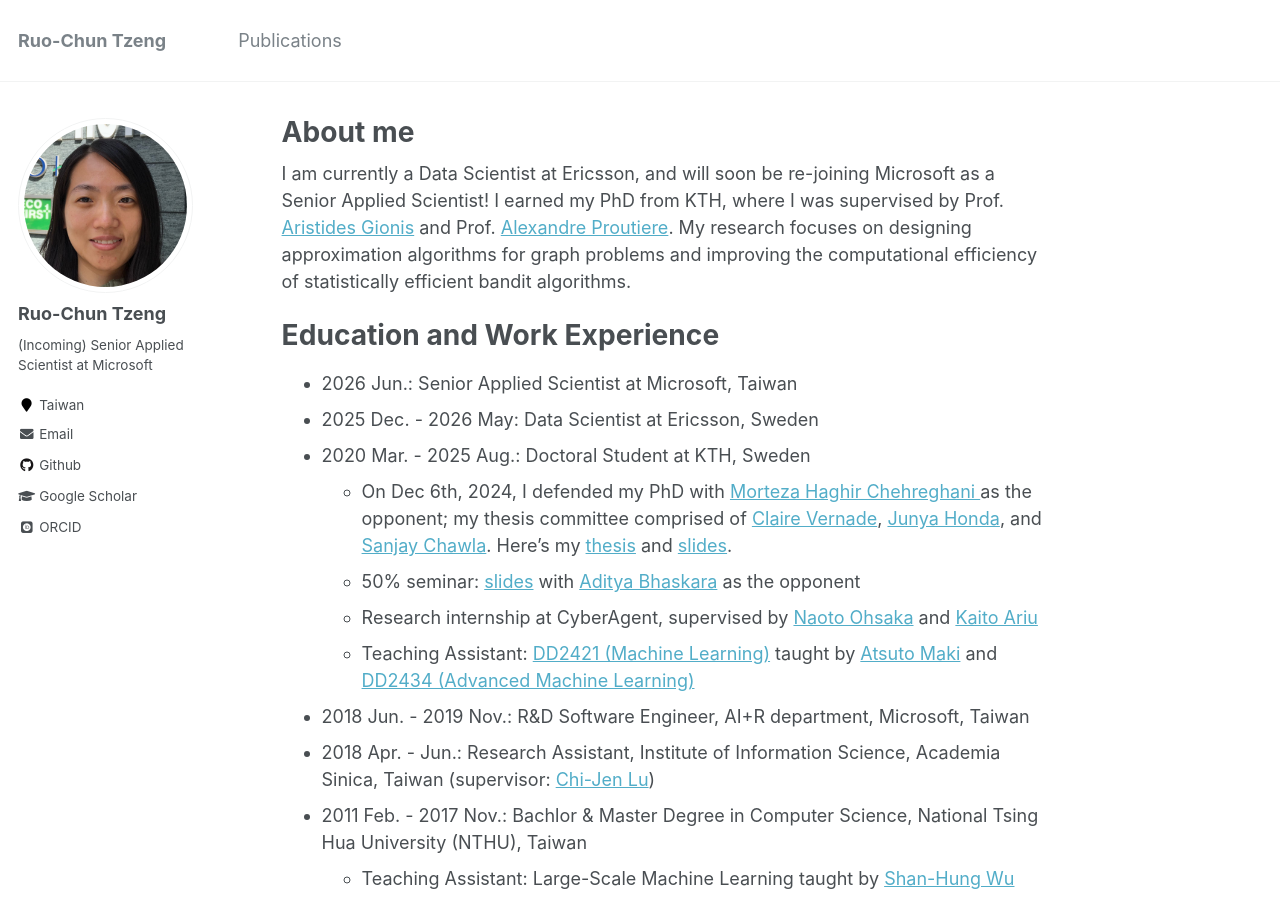
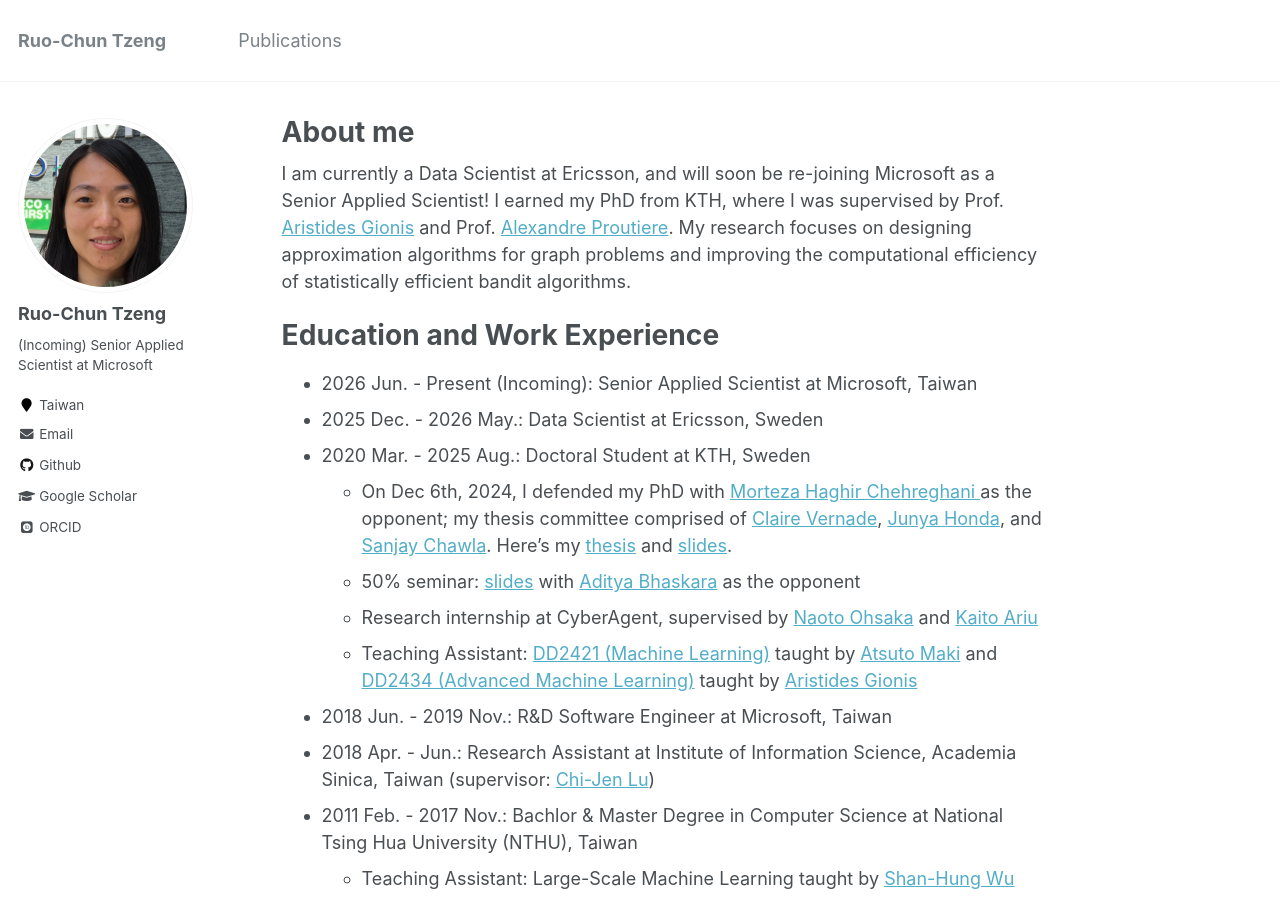
Before and after one commit to rctzeng/rctzeng.github.io, a Jekyll site: the page built from _pages/about.md, in a window 1280 px wide and 900 px high. Built offline with Jekyll 4.4.1, drawn with Linux system fonts in a browser that asks for light colours; some web fonts are replaced.

Commit message:
Update about.md

```diff
--- a/_pages/about.md
+++ b/_pages/about.md
@@ -13,17 +13,17 @@ My research focuses on designing approximation algorithms for graph problems and
 
 Education and Work Experience
 ======
-* 2026 Jun.: Senior Applied Scientist at Microsoft, Taiwan
-* 2025 Dec. - 2026 May: Data Scientist at Ericsson, Sweden
+* 2026 Jun. - Present (Incoming): Senior Applied Scientist at Microsoft, Taiwan
+* 2025 Dec. - 2026 May.: Data Scientist at Ericsson, Sweden
 * 2020 Mar. - 2025 Aug.: Doctoral Student at KTH, Sweden
   * On Dec 6th, 2024, I defended my PhD with [Morteza Haghir Chehreghani
 ](https://scholar.google.com/citations?user=8YBZPcAAAAAJ) as the opponent; my thesis committee comprised of [Claire Vernade](https://scholar.google.com/citations?user=tE2hCaYAAAAJ), [Junya Honda](https://scholar.google.com/citations?user=Aw8OrxQAAAAJ), and [Sanjay Chawla](https://scholar.google.com/citations?user=fdUJcwYAAAAJ). Here's my [thesis](http://urn.kb.se/resolve?urn=urn:nbn:se:kth:diva-355999) and [slides](slides/PhD-Defense.pdf).
   * 50% seminar: [slides](slides/Half-Time.pdf) with [Aditya Bhaskara](https://scholar.google.com/citations?user=tqxTaiAAAAAJ) as the opponent
   * Research internship at CyberAgent, supervised by [Naoto Ohsaka](https://scholar.google.com/citations?hl=en&user=Qgkc9DgAAAAJ) and [Kaito Ariu](https://scholar.google.com/citations?user=4zXjxhsAAAAJ)
-  * Teaching Assistant: [DD2421 (Machine Learning)](https://www.kth.se/student/kurser/kurs/DD2421) taught by [Atsuto Maki](https://scholar.google.com/citations?user=bfWzlAEAAAAJ) and [DD2434 (Advanced Machine Learning)](https://www.kth.se/student/kurser/kurs/DD2434)
-* 2018 Jun. - 2019 Nov.: R&D Software Engineer, AI+R department, Microsoft, Taiwan
-* 2018 Apr. - Jun.: Research Assistant, Institute of Information Science, Academia Sinica, Taiwan (supervisor: [Chi-Jen Lu](https://scholar.google.com/citations?user=B_SGfJoAAAAJ))
-* 2011 Feb. - 2017 Nov.: Bachlor & Master Degree in Computer Science, National Tsing Hua University (NTHU), Taiwan
+  * Teaching Assistant: [DD2421 (Machine Learning)](https://www.kth.se/student/kurser/kurs/DD2421) taught by [Atsuto Maki](https://scholar.google.com/citations?user=bfWzlAEAAAAJ) and [DD2434 (Advanced Machine Learning)](https://www.kth.se/student/kurser/kurs/DD2434) taught by [Aristides Gionis](https://scholar.google.com/citations?user=11JgipcAAAAJ)
+* 2018 Jun. - 2019 Nov.: R&D Software Engineer at Microsoft, Taiwan
+* 2018 Apr. - Jun.: Research Assistant at Institute of Information Science, Academia Sinica, Taiwan (supervisor: [Chi-Jen Lu](https://scholar.google.com/citations?user=B_SGfJoAAAAJ))
+* 2011 Feb. - 2017 Nov.: Bachlor & Master Degree in Computer Science at National Tsing Hua University (NTHU), Taiwan
   * Teaching Assistant: Large-Scale Machine Learning taught by [Shan-Hung Wu](https://scholar.google.com/citations?user=xjzRJwMAAAAJ)
 
 Professional Activities
```
